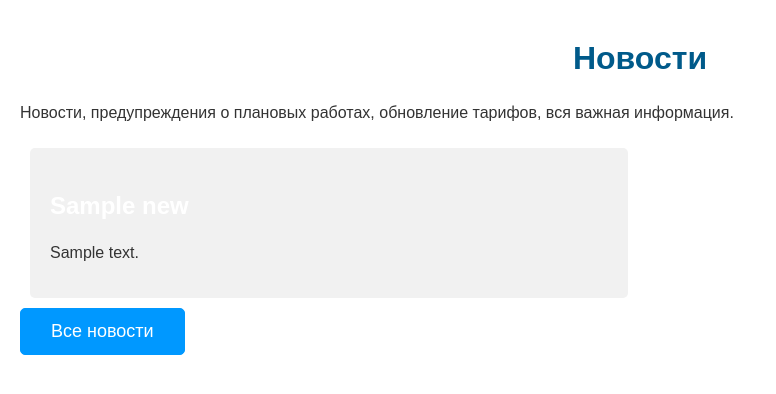
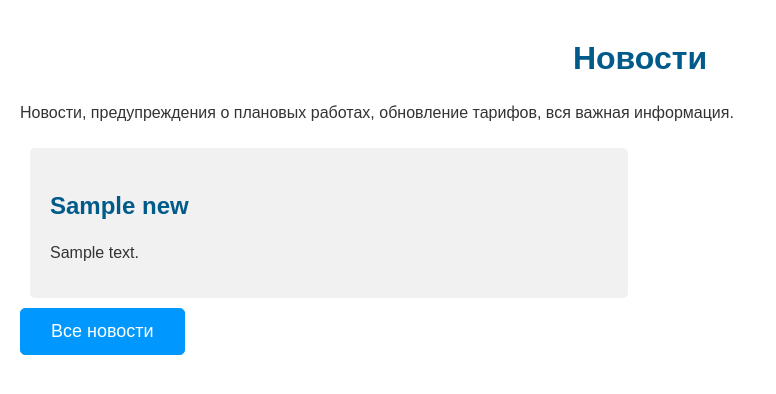
Before and after one commit to 111KartoFan111/SVoeP, a Flask app: page / in a window 1280 px wide. Shown: the part 1465-1859 px from the top of the page, without its empty margins (0-776 px from the left). Run offline with Flask 3, Linux system fonts and the light colour scheme; a database or web service that is not in the repository returns one stand-in record (values such as "Sample title"); some libraries are stand-ins or nearby versions.

Commit message:
Update index.css

```diff
--- a/svoe_app/static/css/index.css
+++ b/svoe_app/static/css/index.css
@@ -232,7 +232,7 @@ section {
 }
 .news-item h3 {
   font-size: 24px;
-  color: #ffffff;
+  color: #005A8A;
 }
 .news-item p {
   font-size: 16px;
```
